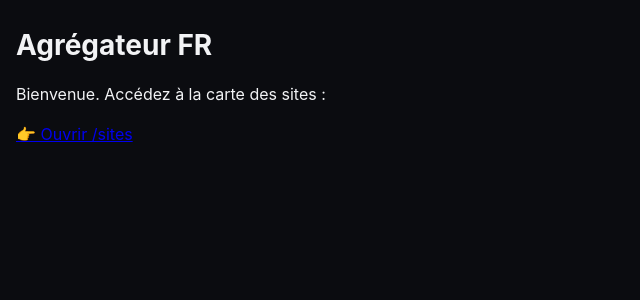
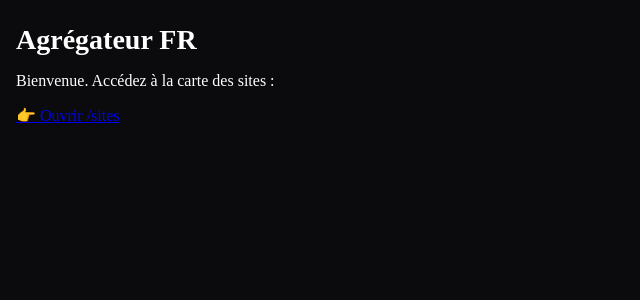
Before and after one commit to cyberzamalt/agregateur-fr, a Next.js app in the folder apps/web/: page / in a window 1280 px wide. Shown: the top 300 px of the page, without its empty margins (0-640 px from the left). Built offline with nearby package versions, Linux system fonts and the light colour scheme.

Commit message:
Update layout.tsx

```diff
--- a/apps/web/app/layout.tsx
+++ b/apps/web/app/layout.tsx
@@ -1,25 +1,26 @@
-export const dynamic = 'force-dynamic';
-export const revalidate = 0;
+// apps/web/app/layout.tsx
+import type { ReactNode } from "react";
+
+export const dynamic = "force-dynamic";
+// ⚠️ Ne PAS exporter `revalidate` ici
 
 export const metadata = {
   title: "Agrégateur FR — Urbex",
-  description: "Carte et liste de sites d'urbex (démo).",
+  description: "Carte et liste de sites d’urbex (démo).",
 };
 
-export default function RootLayout({ children }: { children: React.ReactNode }) {
+export default function RootLayout({ children }: { children: ReactNode }) {
   return (
-    <html lang="fr">
-      <body
-        style={{
-          margin: 0,
-          fontFamily:
-            "-apple-system, Segoe UI, Roboto, Helvetica, Arial, sans-serif",
-          background: "#0b0c10",
-          color: "#f2f3f5",
-          lineHeight: 1.5,
-        }}
-        suppressHydrationWarning
-      >
+    <html lang="fr" suppressHydrationWarning>
+      <head>
+        {/* Leaflet CSS (si déjà importé en global.css, tu peux retirer) */}
+        <link
+          rel="stylesheet"
+          href="https://unpkg.com/leaflet@1.9.4/dist/leaflet.css"
+        />
+        <meta name="viewport" content="width=device-width, initial-scale=1" />
+      </head>
+      <body style={{ background: "#0b0b0e", color: "#fff", margin: 0 }}>
         {children}
       </body>
     </html>
```
